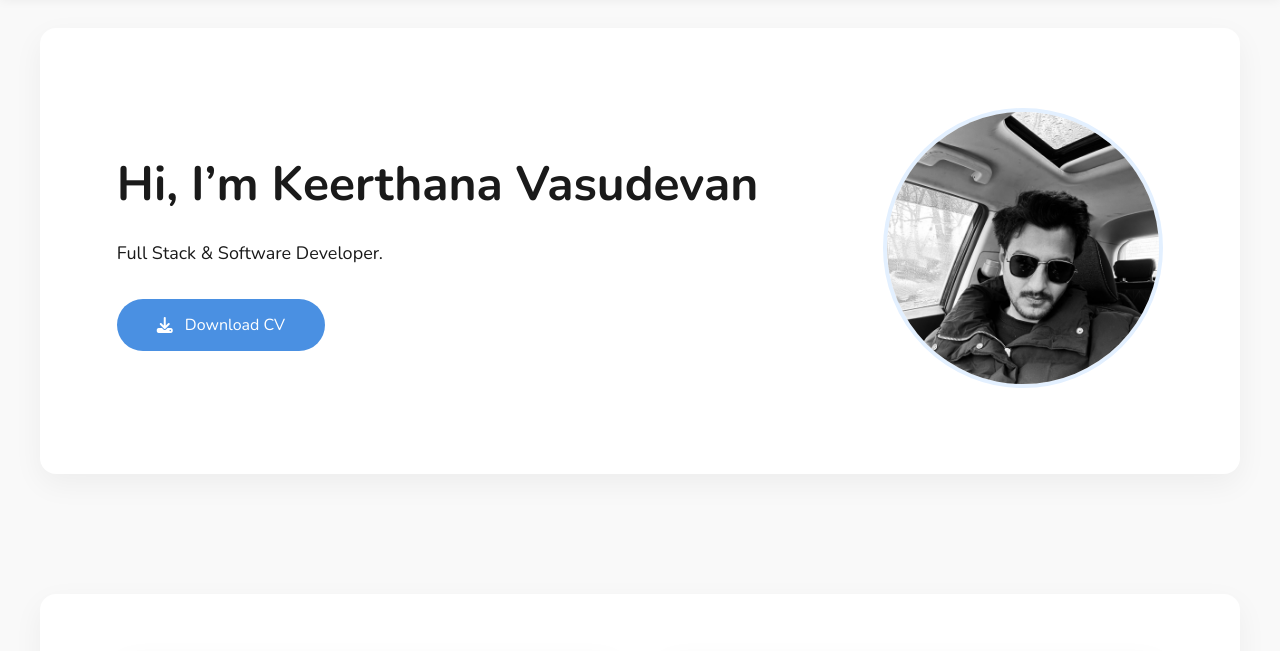
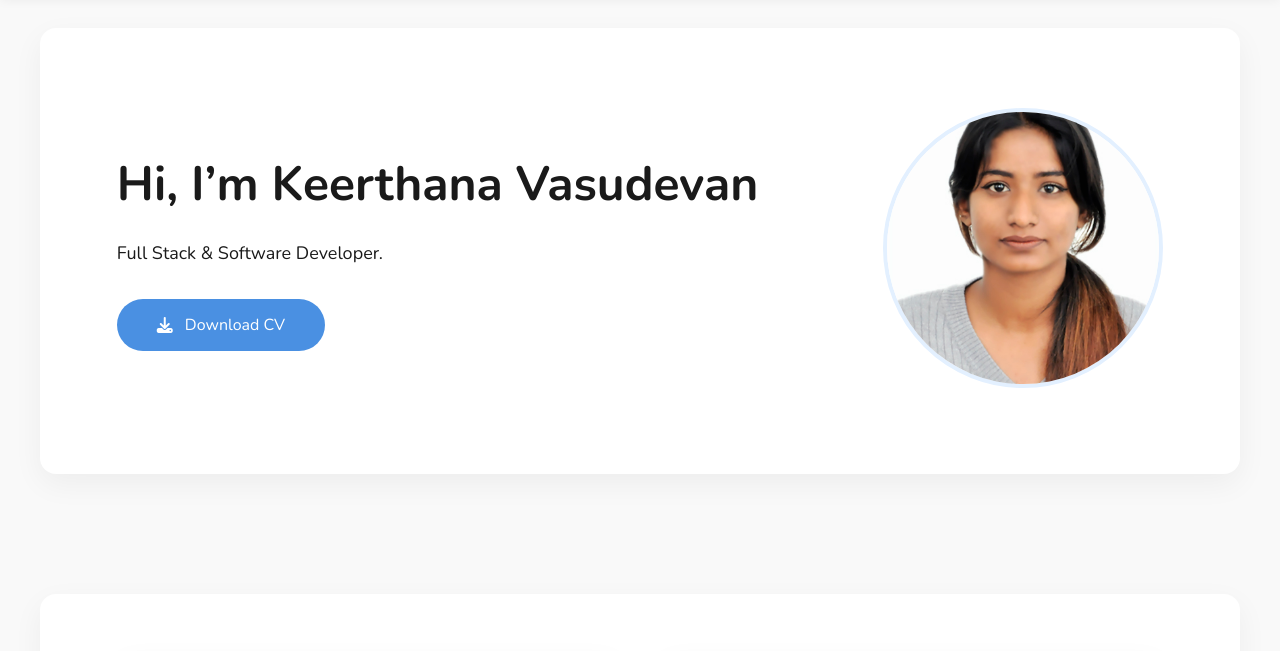
Before and after one commit to 25bcae14-rgb/new-project, a website: page frontend/index.html in a window 1280 px wide. Shown: the part 92-743 px from the top of the page. Drawn offline with nearby package versions, Linux system fonts and the light colour scheme.

Commit message:
New index.html

```diff
--- a/frontend/index.html
+++ b/frontend/index.html
@@ -37,7 +37,7 @@
   </div>
 
   <div class="home-image">
-    <img src="profile.jpeg" alt="Profile">
+    <img src="profile1.jpeg" alt="Profile">
   </div>
 </section>
 
```
Also changed, not shown: frontend/profile1.jpeg (added).
